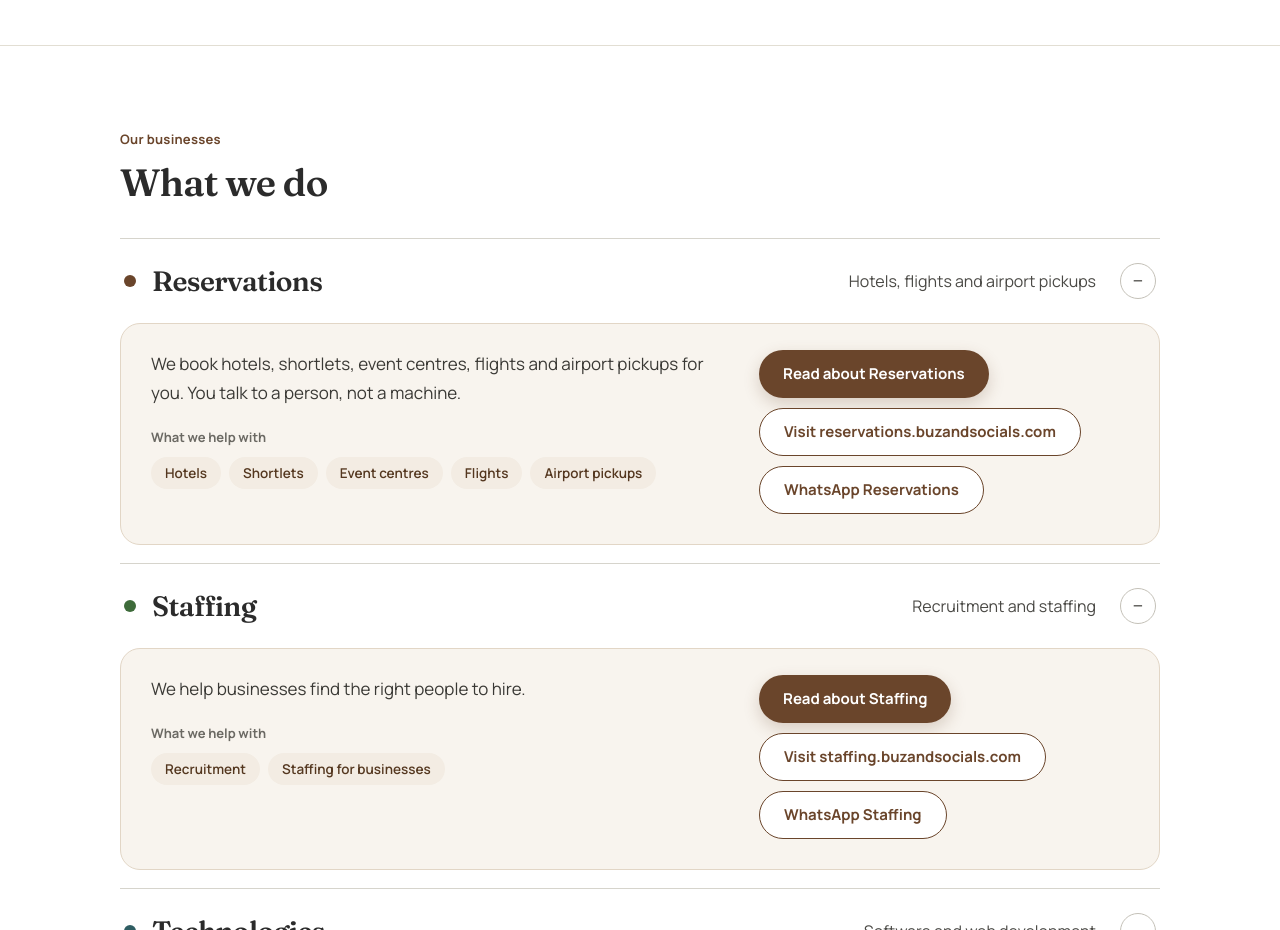
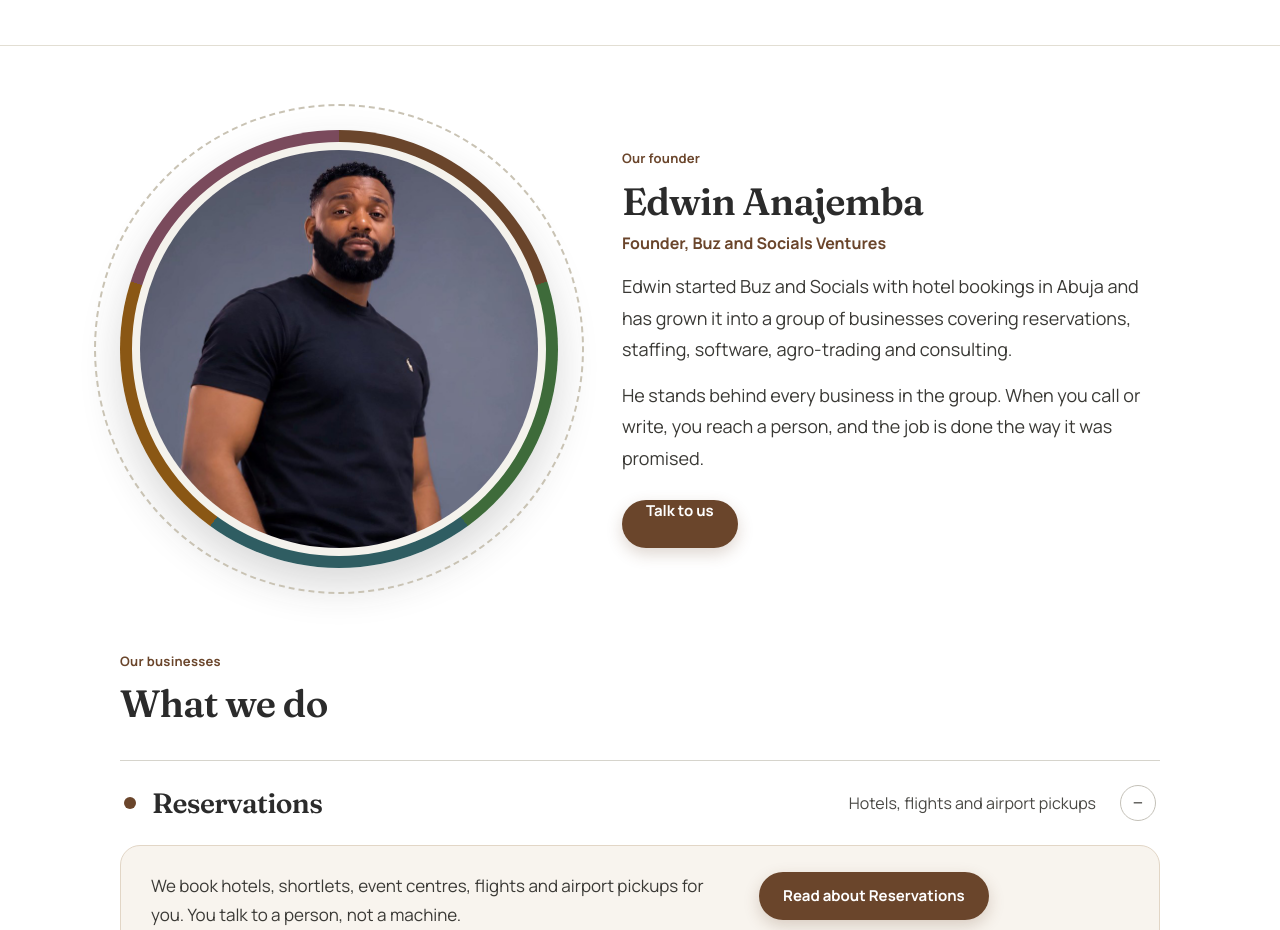
Before and after one commit to anajembaedwin/buz-and-socials, a plain HTML site: page site/index.html in a window 1280 px wide. Shown: the part 1220-2150 px from the top of the page. Drawn offline with Linux system fonts and the light colour scheme.

Commit message:
Add founder section

```diff
--- a/site/index.html
+++ b/site/index.html
@@ -57,6 +57,14 @@
 <a class="ul" href="about.html">Read more about us</a>
 </div></div></section>
 
+<section class="wrap sec founder" id="founder"><div class="fnd">
+<div class="fring"><div class="fphoto"><img src="assets/founder.jpg" alt="Edwin Anajemba, founder of Buz and Socials Ventures" width="400" height="400" loading="lazy"></div></div>
+<div><div class="eyebrow">Our founder</div><h2 class="h">Edwin Anajemba</h2>
+<p class="fr">Founder, Buz and Socials Ventures</p>
+<p>Edwin started Buz and Socials with hotel bookings in Abuja and has grown it into a group of businesses covering reservations, staffing, software, agro-trading and consulting.</p>
+<p>He stands behind every business in the group. When you call or write, you reach a person, and the job is done the way it was promised.</p>
+<a class="btn" href="contact.html">Talk to us</a></div>
+</div></section>
 <section class="wrap sec" id="businesses">
 <div class="eyebrow">Our businesses</div><h2 class="h">What we do</h2>
 <div class="rows"><details class="brow" open><summary><span class="nm"><i class="dot lg" style="--c:#6A452B"></i><span class="h rn">Reservations</span></span><span class="wt"><span class="wtx">Hotels, flights and airport pickups</span><span class="sg"></span></span></summary>
--- a/site/styles.css
+++ b/site/styles.css
@@ -239,3 +239,15 @@ h1.h.big1{font-size:44px}
 .pi .wm-max b{font-weight:800;font-size:20px;letter-spacing:-.02em;color:#2F5D62}
 .pi img[src*=transcorp]{height:24px}
 .pi img[src*=capital]{height:52px}
+
+/* founder */
+.fnd{display:flex;gap:64px;align-items:center}
+.fnd>div:last-child{flex:1.3}
+.fnd p{margin:14px 0 0;font-size:18px;line-height:1.75;color:#3A3935}
+.fnd .fr{margin-top:6px;font-weight:700;color:#6A452B;font-size:16px}
+.fnd .btn{display:inline-block;margin-top:26px}
+.fring{flex:1;max-width:440px;aspect-ratio:1;border-radius:50%;padding:12px;background:conic-gradient(#6A452B 0 20%,#3E6B3A 0 40%,#2F5D62 0 60%,#8A5714 0 80%,#7A4A5C 0 100%);position:relative;box-shadow:0 18px 40px rgba(43,43,43,.18)}
+.fring::before{content:"";position:absolute;inset:-26px;border-radius:50%;border:2px dashed #C9C3B4}
+.fphoto{width:100%;height:100%;border-radius:50%;overflow:hidden;border:8px solid #F4F2EC;box-sizing:border-box;background:#F4F2EC}
+.fphoto img{width:100%;height:100%;object-fit:cover;display:block}
+@media (max-width:860px){.fnd{flex-direction:column;gap:48px;text-align:left}.fring{width:78%;max-width:340px;margin:14px auto 0}.fnd>div:last-child{width:100%}}
```
Also changed, not shown: site/about.html (+8 -0 lines), site/assets/founder.jpg (added).
